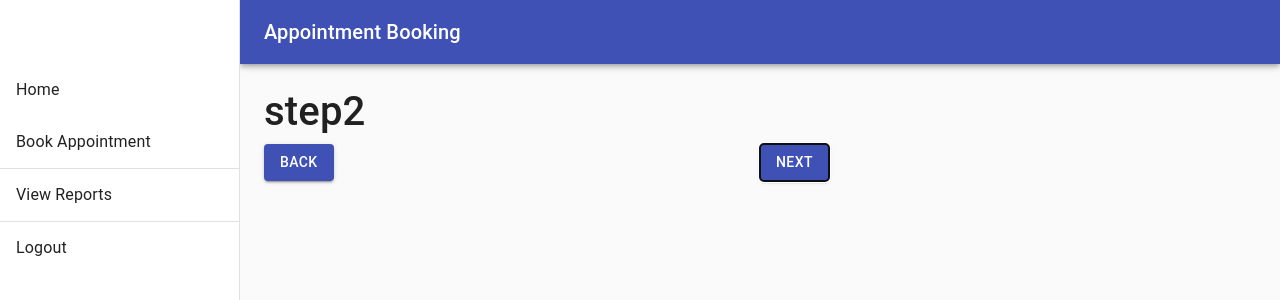
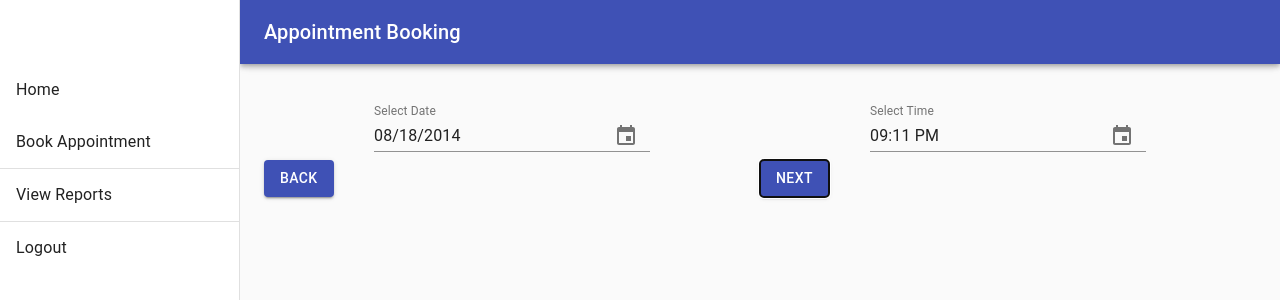
Before and after one commit to adityaghag/GDPRInHeathCare, a React (Create React App) app in the folder frontend/: page /booking in a window 1280 px wide. Both pictures are taken after a click on the button "NEXT". Shown: the top 300 px of the page. Built offline with nearby package versions, Linux system fonts and the light colour scheme.

Commit message:
booking step2 date and time pickers

```diff
--- a/frontend/src/component/patient/booking/Step2.js
+++ b/frontend/src/component/patient/booking/Step2.js
@@ -1,5 +1,49 @@
 import React from 'react';
+import 'date-fns';
+import Grid from '@material-ui/core/Grid';
+import DateFnsUtils from '@date-io/date-fns';
+import {
+    MuiPickersUtilsProvider,
+    KeyboardTimePicker,
+    KeyboardDatePicker,
+} from '@material-ui/pickers';
+
 
 export default function Step2(props) {
-    return <h1>step2</h1>;
+
+    const [selectedDate, setSelectedDate] = React.useState(new Date('2014-08-18T21:11:54'));
+
+    const handleDateChange = date => {
+        setSelectedDate(date);
+    };
+
+    return (
+        <MuiPickersUtilsProvider utils={DateFnsUtils}>
+            <Grid container justify="space-around">
+                <KeyboardDatePicker
+                    disableToolbar
+                    variant="inline"
+                    format="MM/dd/yyyy"
+                    margin="normal"
+                    id="date-picker-inline"
+                    label="Select Date"
+                    value={selectedDate}
+                    onChange={handleDateChange}
+                    KeyboardButtonProps={{
+                        'aria-label': 'change date',
+                    }}
+                />
+                <KeyboardTimePicker
+                    margin="normal"
+                    id="time-picker"
+                    label="Select Time"
+                    value={selectedDate}
+                    onChange={handleDateChange}
+                    KeyboardButtonProps={{
+                        'aria-label': 'change time',
+                    }}
+                />
+            </Grid>
+        </MuiPickersUtilsProvider>
+    );
 }
```
